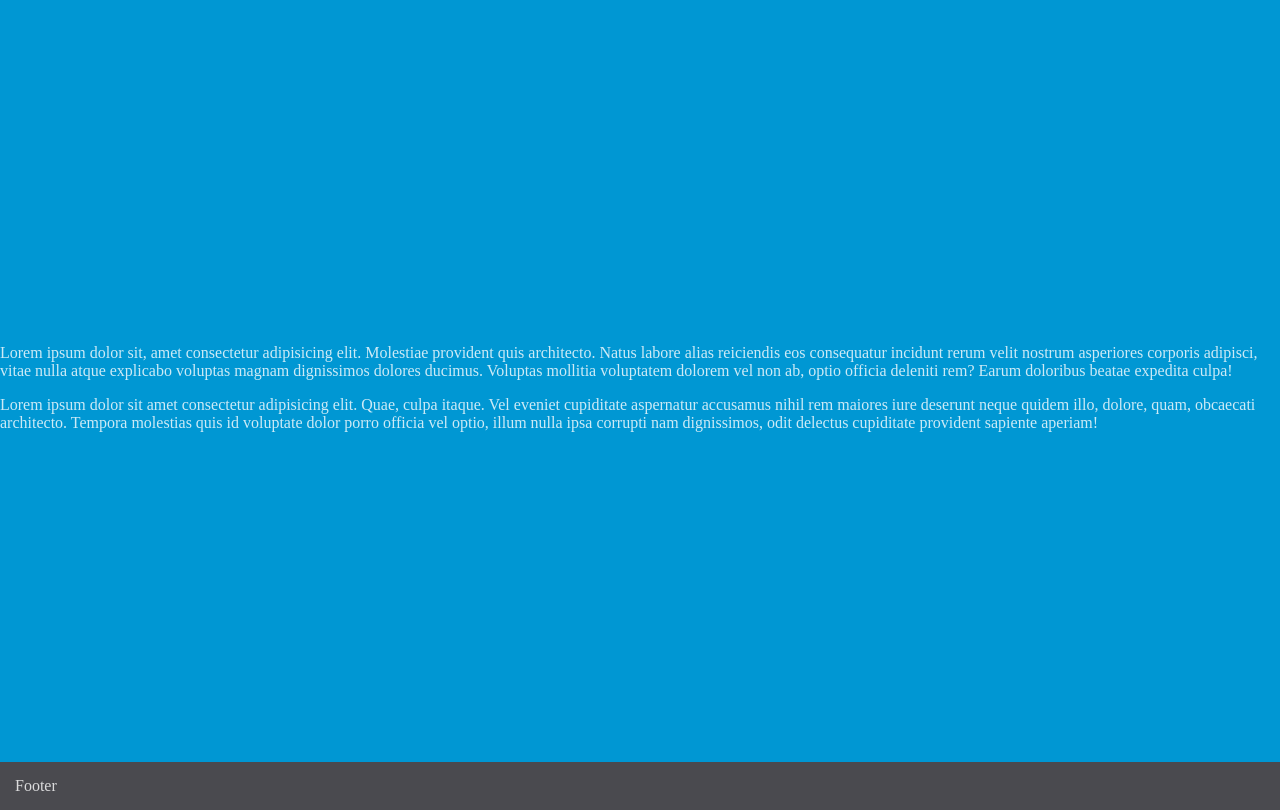
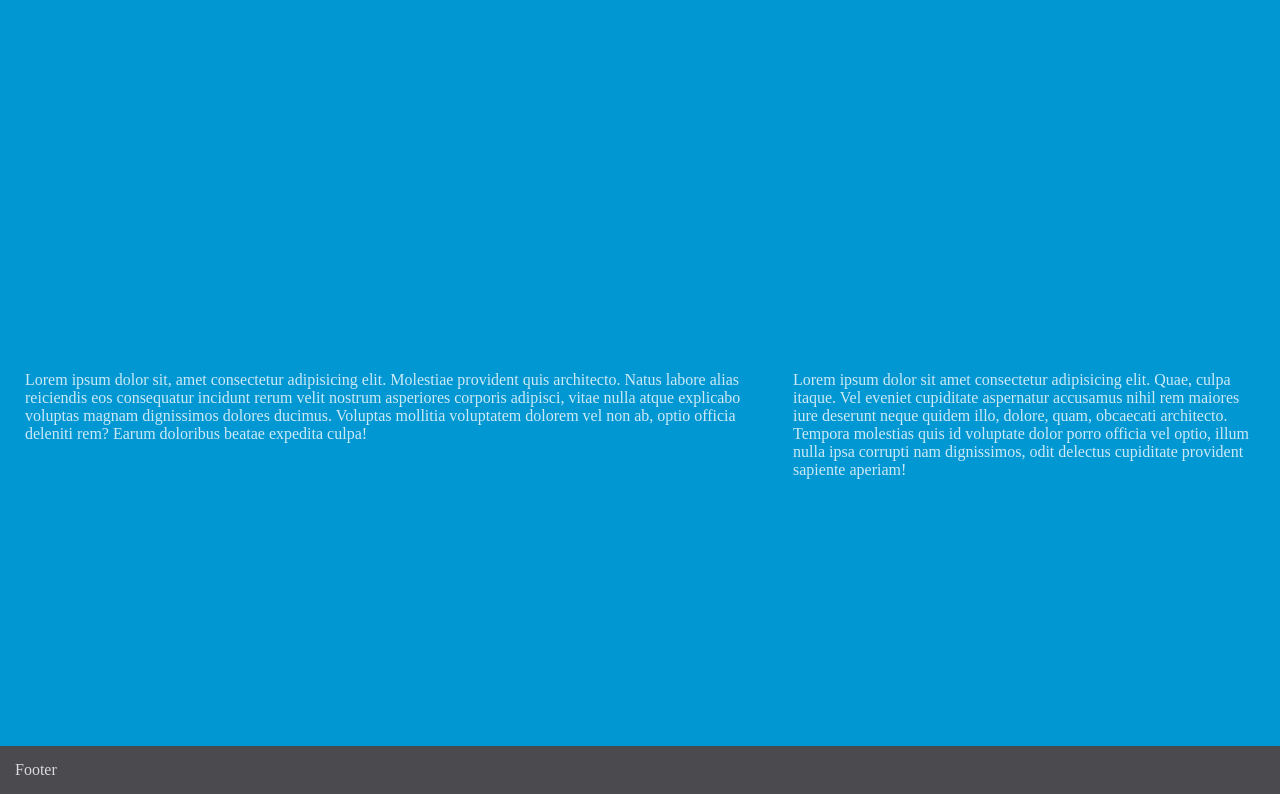
Before and after one commit to 2tracks/responsive-mini-project, a plain HTML site: page index.html in a window 1280 px wide. Shown: the part 54-864 px from the top of the page. Drawn offline with Linux system fonts and the light colour scheme.

Commit message:
Added media queries and styles

```diff
--- a/index.html
+++ b/index.html
@@ -14,8 +14,9 @@
         </header>
 
         <section class="section">
+            <div class="vcenter">
                 <article class="article column column-60">
-                <p class="sectio-paragraph">
+                    <p class="section-paragraph">
                         Lorem ipsum dolor sit, amet consectetur adipisicing elit. Molestiae provident quis architecto. Natus labore alias reiciendis eos consequatur incidunt rerum velit nostrum asperiores corporis adipisci, vitae nulla atque explicabo voluptas magnam dignissimos dolores ducimus. Voluptas mollitia voluptatem dolorem vel non ab, optio officia deleniti rem? Earum doloribus beatae expedita culpa!
                     </p>
                 </article>
@@ -24,6 +25,7 @@
                         Lorem ipsum dolor sit amet consectetur adipisicing elit. Quae, culpa itaque. Vel eveniet cupiditate aspernatur accusamus nihil rem maiores iure deserunt neque quidem illo, dolore, quam, obcaecati architecto. Tempora molestias quis id voluptate dolor porro officia vel optio, illum nulla ipsa corrupti nam dignissimos, odit delectus cupiditate provident sapiente aperiam!
                     </p>
                 </aside>
+            </div>
         </section>
         <footer class="footer">
             Footer
--- a/main.css
+++ b/main.css
@@ -18,15 +18,30 @@ html, body{
     background-color: #0097d3;
     height: 100%;
 }
-.article, .aside{
+.vcenter{
     position: relative;
     top:50%;
     transform: translateY(-50%);
 }
 .section-paragraph {
     font-size: 1em;
+    margin: 25px;
 }
 .footer{
     background-color: #4a4a4f;
     padding: 15px;
 }
+
+
+
+@media (min-width: 768px){
+    .column{
+        float: left;
+    }
+    .column-60{
+        width: 60%;
+    }
+    .column-40{
+        width: 40%;
+    }
+}
```
Lines whose indentation alone changed are shown as unchanged.
